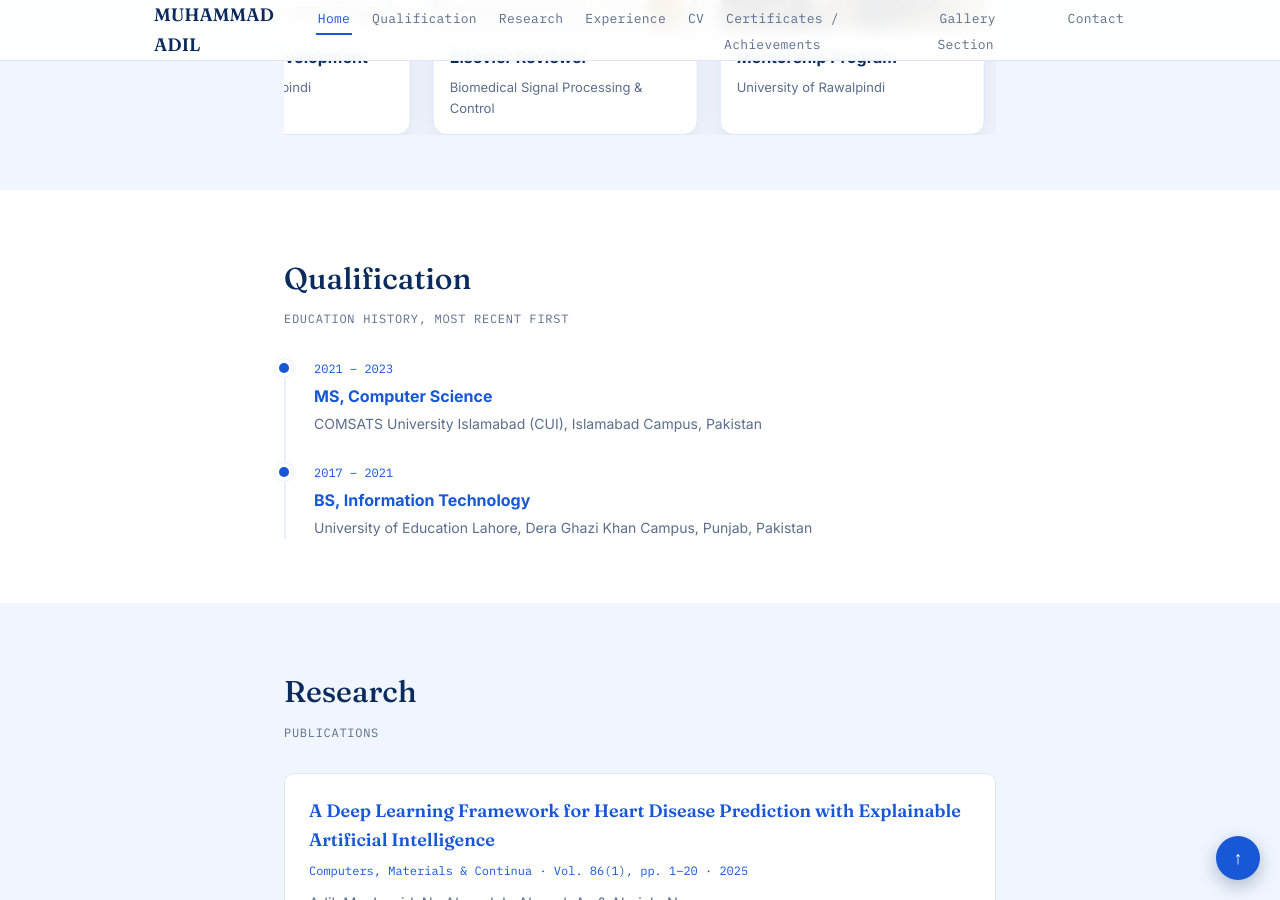
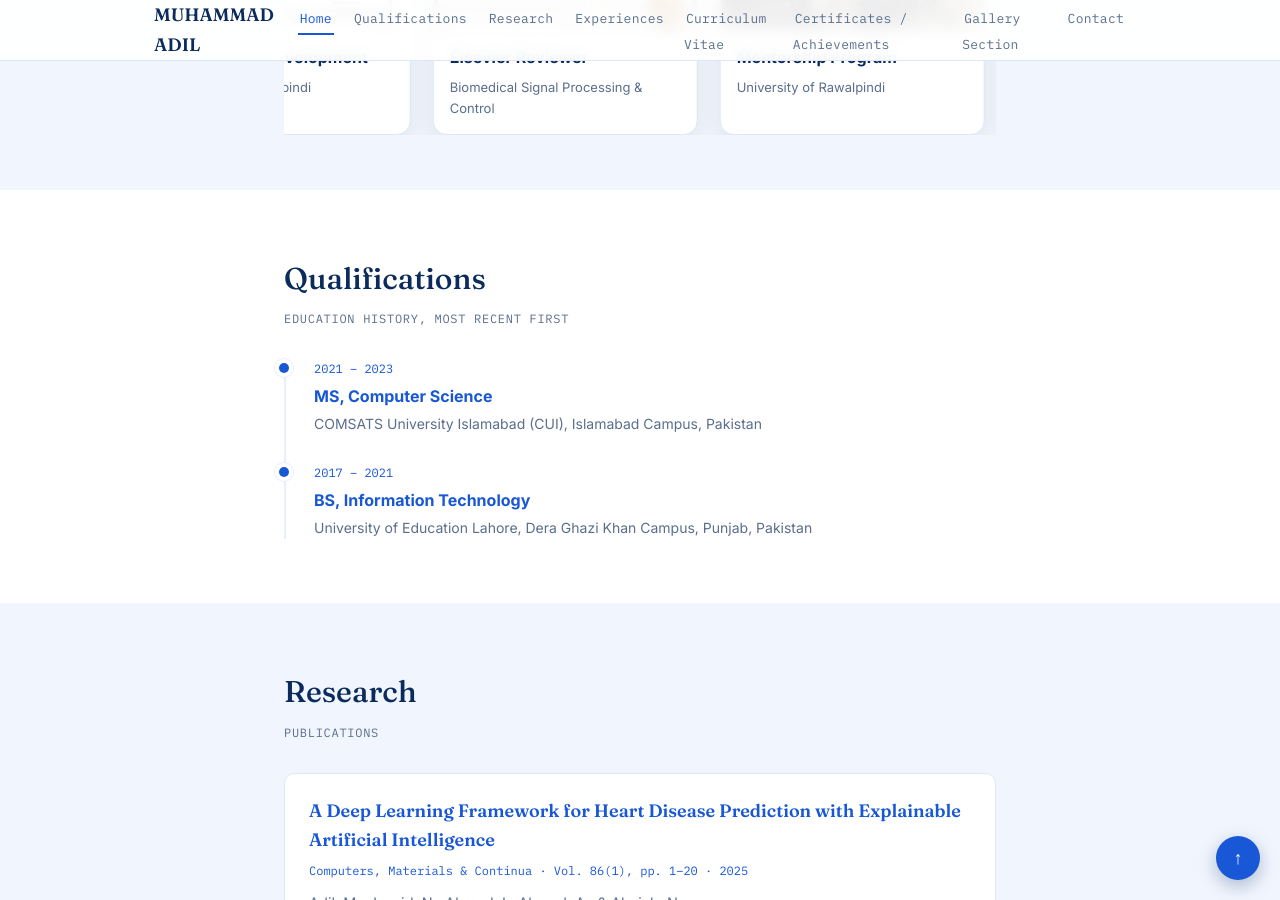
Before and after one commit to m-adilk/m-adilk.github.io, a Jekyll site: the page built from index.html, in a window 1280 px wide and 900 px high, scrolled down 1030 px. Built offline with Jekyll 4.4.1, drawn with Linux system fonts in a browser that asks for light colours; a style sheet for code colours, icons or effects is not loaded; some of the changed text lies outside the part shown.

Commit message:
Update _data/site.yml (via Pages CMS)

```diff
--- a/_data/site.yml
+++ b/_data/site.yml
@@ -2,14 +2,19 @@
 brand: MUHAMMAD ADIL
 role: Lecturer • AI / Medical Imaging / Healthcare
 profile_image: /assets/profile.png
+bio: I completed my MS in Computer Science from [COMSATS University Islamabad
+  (CUI)](https://www.comsats.edu.pk/), under the supervision of [Prof. Dr.
+  Nadeem Javaid](https://www.njavaid.com/). My research interests include
+  Artificial Intelligence, Machine Learning, Data Analytics, Medical Imaging,
+  Pattern Recognition and Healthcare Applications. I am currently serving as a
+  Lecturer in the Department of Computing and Intelligent Systems at [University
+  of Rawalpindi](https://www.uor.edu.pk/), Rawalpindi, Pakistan.
 email: madilkhancui@gmail.com
-phone: "+92 332 6239995"
+phone: +92 332 6239995
 location: Rawalpindi, Pakistan
 linkedin: https://www.linkedin.com/in/muhammadadil1496/
 researchgate: https://www.researchgate.net/profile/Muhammad-Adil-71
 orcid: https://orcid.org/0009-0009-4761-0109
-bio: >-
-  I completed my MS in Computer Science from [COMSATS University Islamabad (CUI)](https://www.comsats.edu.pk/), under the supervision of [Prof. Dr. Nadeem Javaid](https://www.njavaid.com/). My research interests include Artificial Intelligence, Machine Learning, Data Analytics, Medical Imaging, Pattern Recognition and Healthcare Applications. I am currently serving as a Lecturer in the Department of Computing and Intelligent Systems at [University of Rawalpindi](https://www.uor.edu.pk/), Rawalpindi, Pakistan.
 cv_label: Adil CV.pdf
 cv_url: https://drive.google.com/file/d/1M1P-nXqx8VgeApUzHAeYGuhz1lWXQ77Y/view?usp=sharing
 research_interests:
@@ -18,18 +23,19 @@
   - Data Analytics
   - Machine Learning
   - Deep Learning
-supervision: No students currently under supervision. This section will be updated as supervision activity begins.
+supervision: No students currently under supervision. This section will be
+  updated as supervision activity begins.
 highlights_heading: Featured Highlights
 highlights_subtitle: Academic Journey • Achievements • Research • Teaching
-qualification_heading: Qualification
+qualification_heading: Qualifications
 qualification_subtitle: Education history, most recent first
 research_heading: Research
 research_subtitle: Publications
 research_interests_heading: Research Interests
 supervision_heading: Supervision
-experience_heading: Experience
+experience_heading: Experiences
 experience_subtitle: Teaching and research roles, most recent first
-cv_heading: CV
+cv_heading: Curriculum Vitae
 cv_subtitle: Full curriculum vitae
 certificates_heading: Certificates / Achievements
 certificates_subtitle: Courses, reviewing credits, training and awards
```
